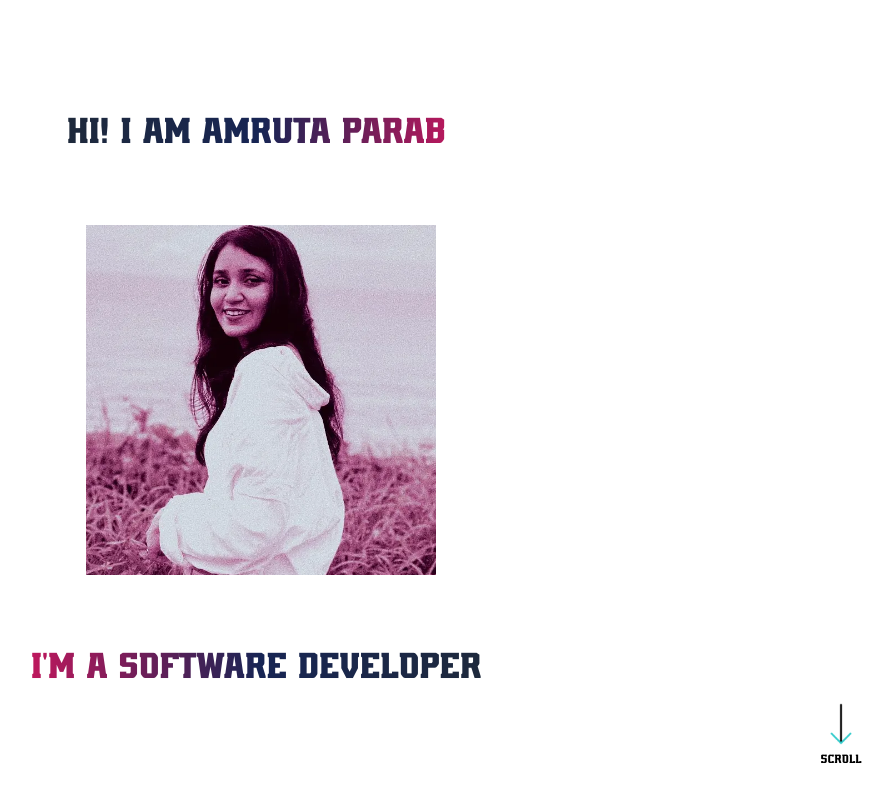
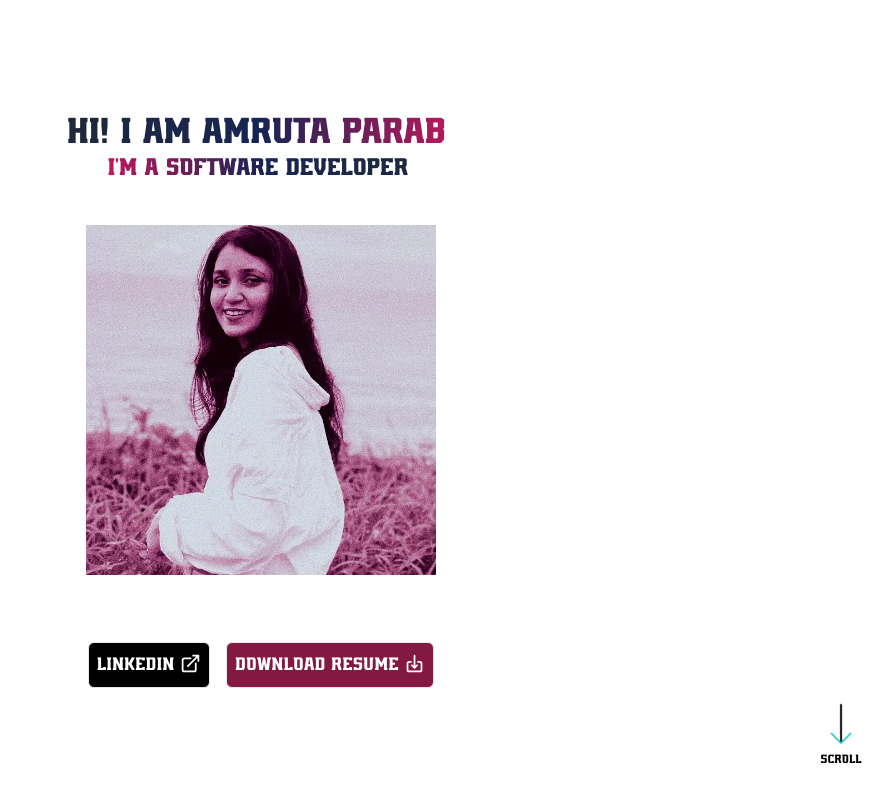
Before and after one commit to amparab/amruta-portfolio, a React (Create React App) app: page / in a window 1280 px wide. Shown: the top 802 px of the page, without its empty margins (379-1272 px from the left). Built offline with nearby package versions, Linux system fonts and the light colour scheme.

Commit message:
Fixes #5: changed landing page layout

```diff
--- a/src/Portfolio.js
+++ b/src/Portfolio.js
@@ -17,6 +17,9 @@ import Certifications from './components/Certifcations';
 import { ScrollTrigger } from 'gsap/ScrollTrigger';
 import { gsap } from 'gsap';
 import ContactLinks from './components/ContactLinks';
+import { UilExternalLinkAlt } from '@iconscout/react-unicons'
+import { UilDownloadAlt } from '@iconscout/react-unicons'
+import pdf from './Amruta-Resume-v3.pdf'
 
 gsap.registerPlugin(ScrollTrigger);
 
@@ -40,6 +43,9 @@ function Portfolio() {
   const [isSmallScreen, setIsSmallScreen] = useState(false);
   const [scrollIconVisibile, setScrollIconVisible] = useState(true);
 
+  const [photoMarginTop, setPhotoMarginTop] = useState(0);
+  const [photoMarginBottom, setPhotoMarginBottom] = useState(0);
+
   const conRef = useRef(null);
   const conRef2 = useRef(null);
   const conRef1 = useRef(null);
@@ -53,6 +59,17 @@ function Portfolio() {
   const spaceRef = useRef(null);
   const skylineRef = useRef(null);
   const girlRef = useRef(null);
+
+  const imageContainerRef = useRef(null);
+
+  useEffect(() => {
+    if (imageContainerRef.current) {
+      const rect = imageContainerRef.current.getBoundingClientRect();
+      setPhotoMarginTop(rect.top/2);
+      setPhotoMarginBottom((window.innerHeight - rect.bottom)/2);
+      console.log('Image container y coordinate:', rect.bottom);
+    }
+  }, []);
 
   useEffect(() => {
     window.scrollTo(0, 0);
@@ -89,6 +106,10 @@ function Portfolio() {
         end: 'bottom bottom',
         scrub: scrubValue,
         toggleActions: "play reverse play reverse",
+      },
+      onStart: function(){
+        setShowIntro(false);
+        setShowProfession(false);
       },
       onUpdate: function () {
         let currentRotation = gsap.getProperty(reference.current, "rotation");
@@ -412,7 +433,7 @@ useEffect(() => {
     },
   });
 
-  trans_cert_contact.to(mask,{opacity: 1, scale: 3});
+  trans_cert_contact.to(mask,{opacity: 1, scale: 4});
 
   return () => {
     trans_intro_skills.kill();
@@ -458,35 +479,85 @@ useEffect(() => {
     });
   };
 
+  const handleDownload = () => {
+    const link = document.createElement('a');
+    link.href = pdf;
+    link.download = 'Amruta-Resume.pdf';
+    document.body.appendChild(link);
+    link.click();
+    document.body.removeChild(link);
+  };
+
+  const openLinkedIn = () => {
+    const url = 'https://www.linkedin.com/in/amruta-parab-9124b9180';
+    window.open(url, '_blank');
+  };
+
   if(error){
      return <div className="justify-center flex items-center h-screen w-screen">
         <h1 className="text-center font-knuckleslite">{errorMsg}</h1>
       </div>
   }
 
-
   return (
     <>
+
         <div id="container" className="h-screen w-screen flex flex-col justify-center items-center">
+
 
         {scrollIconVisibile && <div className="fixed bottom-3 md:bottom-6 right-3 md:right-6 z-50 flex justify-center items-center rounded-lg bg-white p-1 md:p-2">
           <div className="text-center justify-center items-center">
             <img src={scrollGif} className="h-7 w-7 md:h-14 md:w-14" alt="Your GIF" />
             <div className="text-[0.6rem] md:text-xs font-knuckleslite">Scroll</div>
           </div>
+        </div>
+        }
+
+
+          <div ref={reference} width={Constants.svgMaskWidth} height={Constants.svgMaskHeight}></div>
+          {showIntro &&<div className="fixed bottom-0 left-0 right-0 flex items-center z-10 justify-center"
+            style={{ marginBottom: photoMarginBottom }}>
+            <div className='px-2'>
+                <button onClick={openLinkedIn}
+                    type="button"
+                    className="py-2 px-2 bg-black text-sm md:text-lg text-white hover:bg-white hover:text-black border hover:border-black rounded-md font-knuckleslite"
+                >
+                    LinkedIn <UilExternalLinkAlt size="21" className="inline" />
+                </button>
+            </div>
+            <div className='px-2'>
+                <button
+                    type="button"
+                    onClick={handleDownload}
+                    className="py-2 px-2 bg-pink-900 text-sm md:text-lg text-white hover:bg-white hover:text-black border  hover:border-black rounded-md font-knuckleslite"
+                >
+                    Download Resume <UilDownloadAlt size="21" className="inline" />
+                </button>
+            </div>
         </div>}
-          <div ref={reference} width={Constants.svgMaskWidth} height={Constants.svgMaskHeight} className='z-0'></div>
+
+
+
           <div className="h-screen w-full flex flex-col items-center fixed">
+
             {showIntro && (
               <div className="text-2xl md:text-4xl font-knuckles bg-gradient-to-r from-slate-800
-              via-blue-950 to-pink-700 text-transparent bg-clip-text" style={{marginTop: (window.innerHeight - Constants.svgMaskHeight) / 4}}>
+              via-blue-950 to-pink-700 text-transparent bg-clip-text" style={{marginTop: photoMarginTop}}>
                 <ReactTyped strings={["Hi! I am Amruta Parab"]} typeSpeed={25} onComplete={() => setShowProfession(true)} />
               </div>
             )}
+            {showProfession && (
+              <h1 className="text-xl md:text-2xl font-knuckles bg-gradient-to-r from-pink-700 via-blue-950
+              to-slate-800 text-transparent bg-clip-text">
+                <ReactTyped strings={["I'm a Software Developer"]} typeSpeed={25} />
+              </h1>
+            )}
+
+
             <div id="imageContainer" className="h-full w-full">
             <svg className="left-1/2 top-1/2 transform -translate-x-1/2 -translate-y-1/2 w-full h-full fixed" >
                 <mask id="myMask" className="myMask">
-                  <animated.rect
+                  <animated.rect ref={imageContainerRef}
                     x={(window.innerWidth - Constants.svgMaskWidth) / 2}
                     y={(window.innerHeight - Constants.svgMaskHeight) / 2}
                     className="rect"
@@ -535,15 +606,30 @@ useEffect(() => {
                 </g>
               </svg>
             </div>
-            {showIntro && showProfession && (
-              <h1 className="text-2xl md:text-4xl font-knuckles bg-gradient-to-r from-pink-700 via-blue-950
-              to-slate-800 text-transparent bg-clip-text" style={{marginBottom: (window.innerHeight - Constants.svgMaskHeight) / 4}}>
-                <ReactTyped strings={["I'm a Software Developer"]} typeSpeed={25} />
-              </h1>
-            )}
+
+            {/* <div className='z-50' style={{ display: 'inline-block', marginBottom: (window.innerHeight - Constants.svgMaskHeight) / 3 }}>
+              <button
+                type="button"
+                onClick={scrollToTop}
+                className="py-2 px-4 bg-white text-lg text-black border border-black rounded-md mr-4 font-knuckleslite"
+              >
+                LinkedIn
+              </button>
+              <button
+                type="button"
+                onClick={scrollToTop}
+                className=" py-2 px-4 bg-white text-lg text-black hover:bg-black hover:text-white border border-black hover:border-white rounded-md mr-4 font-knuckleslite"
+              >
+                Download Resume
+              </button>
+            </div> */}
+
+
           </div>
 
+
         </div>
+
 
     <div className='mt-5'>
 
@@ -554,7 +640,6 @@ useEffect(() => {
       {showCertification && <Certifications show={showCertification} />}
     </div>
 
-
       <div ref={conRef} className=" h-screen w-screen flex flex-col md:flex-row justify-center items-center"></div>
       <div ref={conRef1} className="h-screen w-screen flex flex-col md:flex-row justify-center items-center"></div>
       <div ref={conRef2} className="h-screen w-screen flex flex-col md:flex-row justify-center items-center"></div>
@@ -564,6 +649,7 @@ useEffect(() => {
       <div ref={conRef6} className="h-screen w-screen flex flex-col md:flex-row justify-center items-center">
 
       </div>
+
     </div>
 
     </>
--- a/src/components/experience-component/education-modal.js
+++ b/src/components/experience-component/education-modal.js
@@ -22,9 +22,9 @@ const EducationModal = ({closeEduModal}) => {
                         <img className="w-full h-full object-cover rounded-full" src={VesitLogo} alt="Vesit Logo" />
                     </div>
                         <div className="flex flex-col flex-grow font-knuckleslite">
-                            <div className="text-2xl">VESIT</div>
-                            <p>Bachelor's Degree in Computer Science</p>
-                            <p>(2016 - 2020)</p>
+                            <div className="text-2xl lg:text-3xl">VESIT</div>
+                            <p className="lg:text-xl">Bachelor's Degree in Computer Science</p>
+                            <p className="lg:text-xl">(2016 - 2020)</p>
                         </div>
                         <div className="flex flex-col font-knuckleslite self-start justify-end hover:opacity-50"> {/* Updated classes here */}
                             <button onClick={closeEduModal}><UilMultiply /></button>
@@ -34,7 +34,7 @@ const EducationModal = ({closeEduModal}) => {
 
 
                 {/*body*/}
-                <div className="relative p-6 flex-auto font-cambria">
+                <div className="relative p-6 flex-auto font-cambria lg:text-lg">
                   <p>
                     <b>Flood Prediction System For Mumbai : </b>
                     We received a grant of $5000 USD from Microsoft Azure for this project.
```
Also changed, not shown: 2 other files (tests, documents, lock files or other folders).
